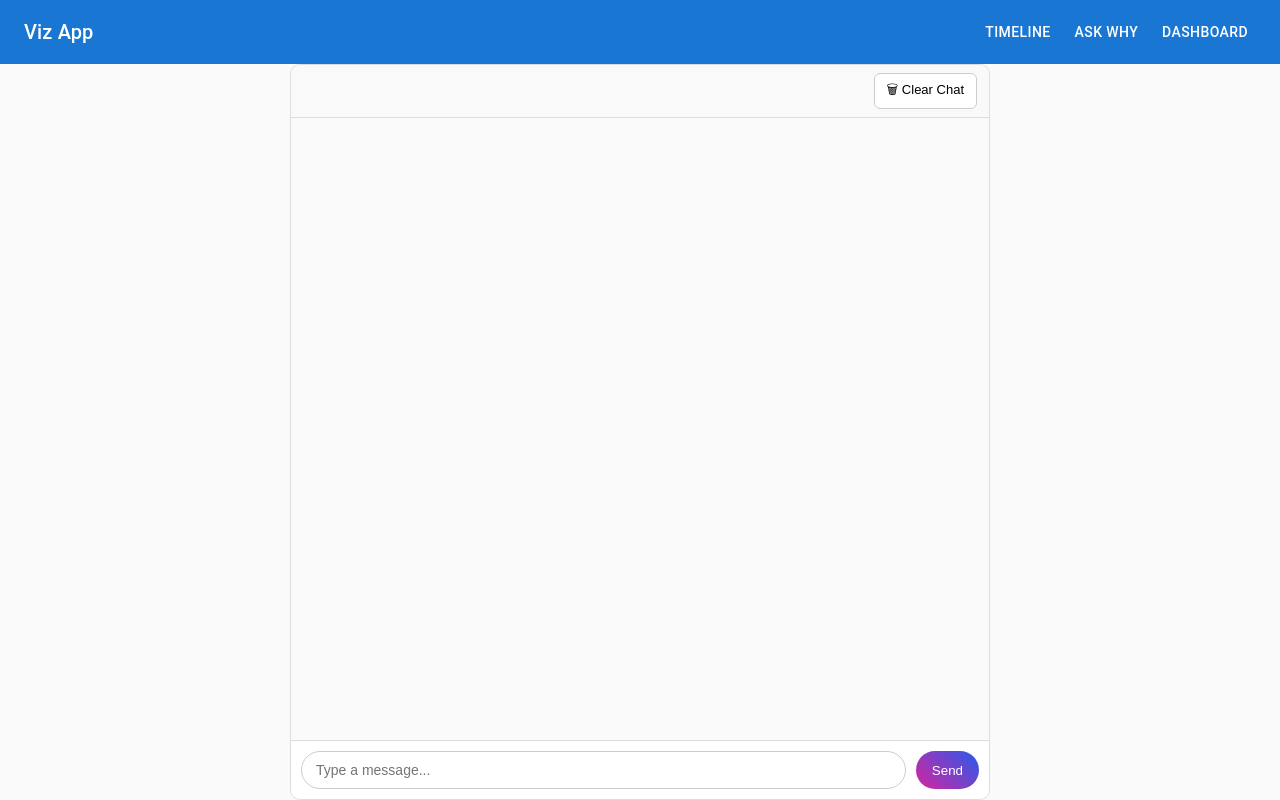
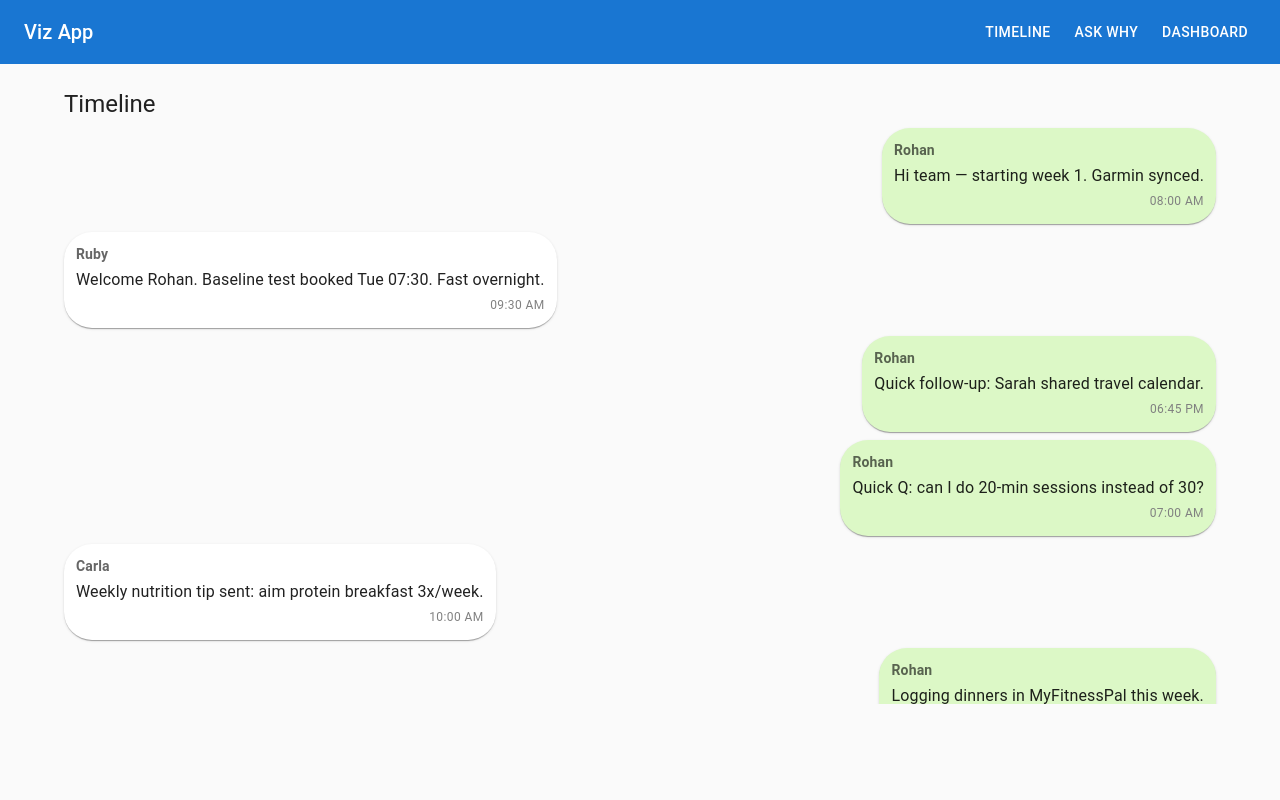
Before and after one commit to PranjalChoubay/visualization-app, a React (Vite) app: page / in a window 1280 px wide. Built offline with nearby package versions, Linux system fonts and the light colour scheme.

Commit message:
Your descriptive message

```diff
--- a/src/App.jsx
+++ b/src/App.jsx
@@ -10,8 +10,8 @@ export default function App() {
     <Box sx={{ minHeight: "100dvh", bgcolor: "background.default" }}>
       <TopNav />
       <Routes>
-        <Route path="/" element={<AskWhy />} />
-        <Route path="/why" element={<Timeline />} />
+        <Route path="/" element={<Timeline />} />
+        <Route path="/why" element={<AskWhy />} />
         <Route path="/dashboard" element={<Dashboard />} />
       </Routes>
     </Box>
```
